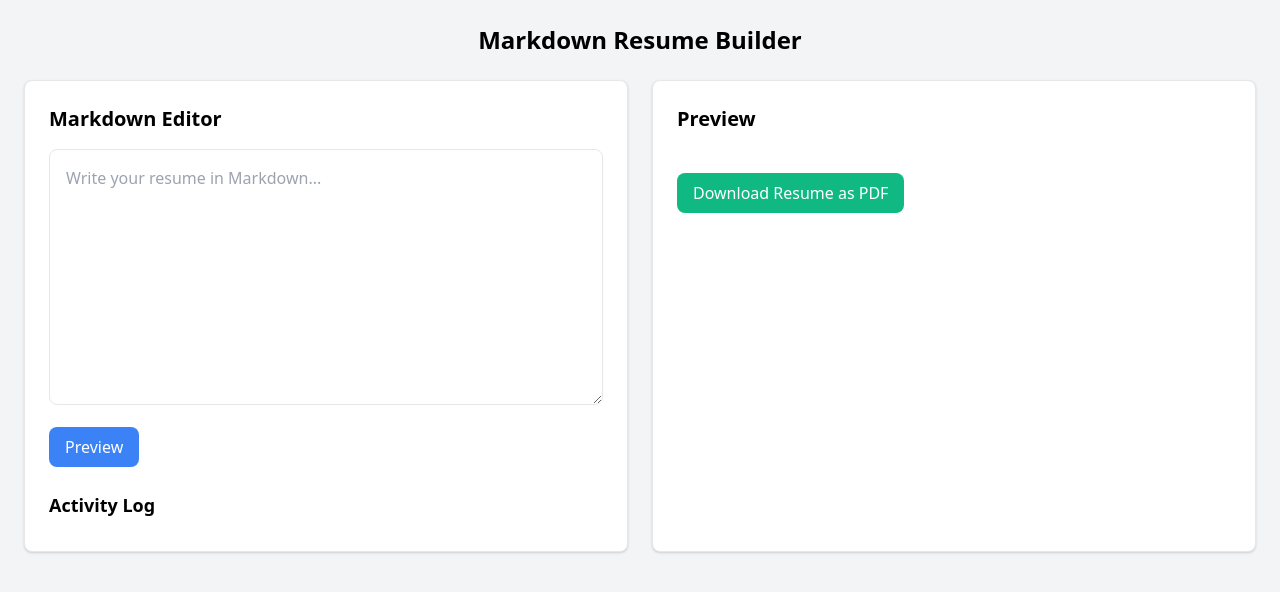
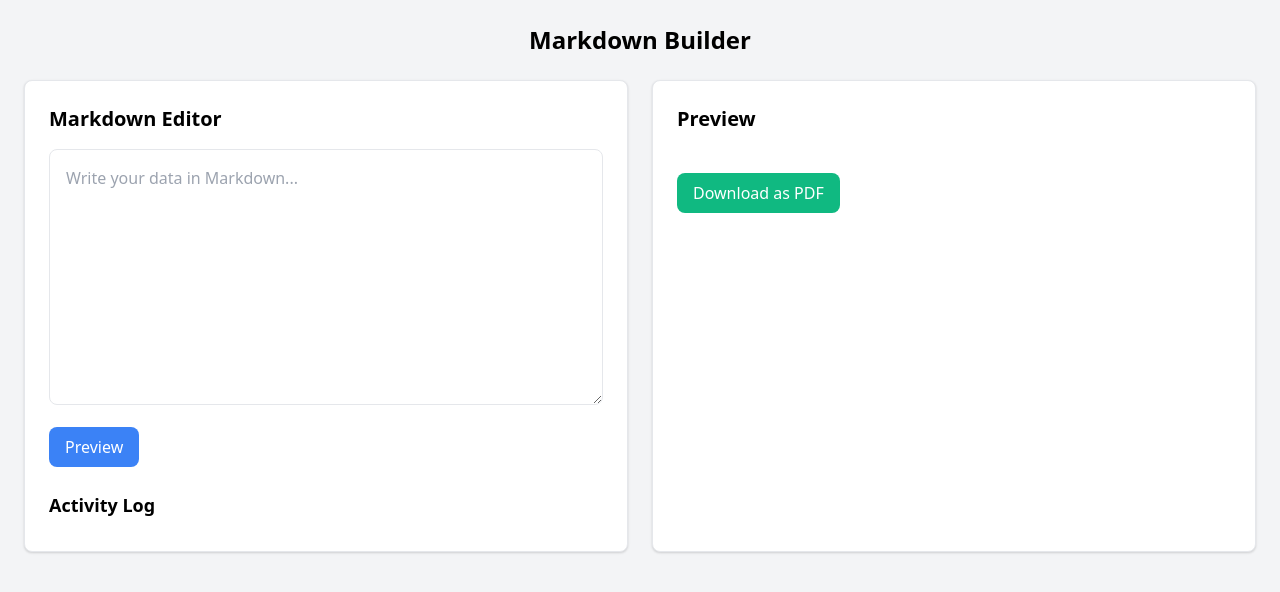
Before and after one commit to Saurabh7636/markdown-playground, a plain HTML site: page index.html in a window 1280 px wide. Drawn offline with nearby package versions, Linux system fonts and the light colour scheme.

Commit message:
first commit

```diff
--- a/app.js
+++ b/app.js
@@ -99,7 +99,7 @@ downloadBtn.addEventListener("click", () => {
 
     pdf.html(previewContent, {
         callback: function (doc) {
-            doc.save("resume.pdf"); // Save the PDF
+            doc.save("markdown.pdf"); // Save the PDF
         },
         x: 10,
         y: 10,
--- a/index.html
+++ b/index.html
@@ -3,7 +3,7 @@
 <head>
     <meta charset="UTF-8">
     <meta name="viewport" content="width=device-width, initial-scale=1.0">
-    <title>Markdown Resume Builder</title>
+    <title>Markdown Builder</title>
     <link href="https://cdn.jsdelivr.net/npm/tailwindcss@2.2.19/dist/tailwind.min.css" rel="stylesheet">
     <script src="https://cdnjs.cloudflare.com/ajax/libs/jspdf/2.5.1/jspdf.umd.min.js"></script> <!-- Include jsPDF -->
     <script src="https://cdnjs.cloudflare.com/ajax/libs/html2canvas/1.4.1/html2canvas.min.js"></script> <!-- Include html2canvas -->
@@ -11,13 +11,13 @@
 <body class="bg-gray-100 p-6">
 
     <div class="flex flex-col items-center justify-center">
-        <h1 class="text-2xl font-bold mb-6">Markdown Resume Builder</h1>
+        <h1 class="text-2xl font-bold mb-6">Markdown Builder</h1>
 
         <div class="flex space-x-6 w-full">
             <!-- Markdown Editor Section -->
             <div id="editor" class="w-1/2 p-6 border rounded-lg bg-white shadow">
                 <h2 class="text-xl font-semibold mb-4">Markdown Editor</h2>
-                <textarea id="markdownInput" class="w-full h-64 p-4 border rounded-lg" placeholder="Write your resume in Markdown..."></textarea>
+                <textarea id="markdownInput" class="w-full h-64 p-4 border rounded-lg" placeholder="Write your data in Markdown..."></textarea>
                 <button id="previewBtn" class="mt-4 px-4 py-2 bg-blue-500 text-white rounded-lg hover:bg-blue-600">
                     Preview
                 </button>
@@ -38,7 +38,7 @@
                     <!-- Preview updates dynamically here -->
                 </div>
                 <button id="downloadBtn" class="mt-6 px-4 py-2 bg-green-500 text-white rounded-lg hover:bg-green-600">
-                    Download Resume as PDF
+                    Download as PDF
                 </button>
             </div>
         </div>
```
Also changed, not shown: 1 other file.
